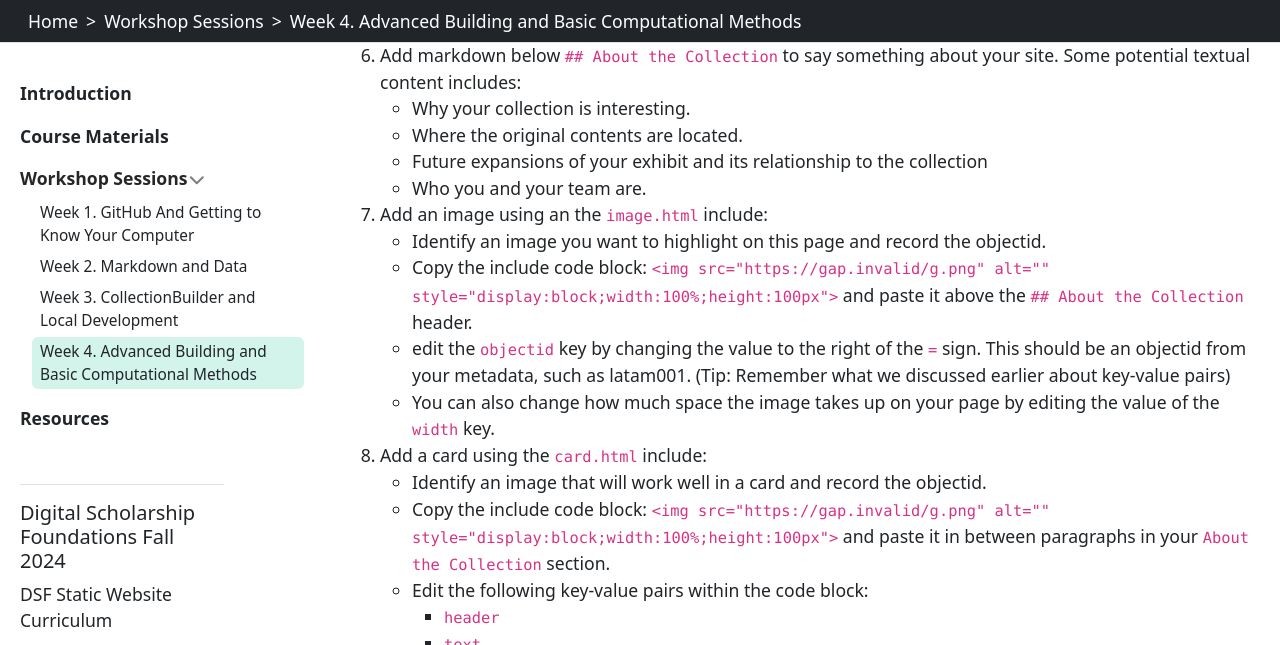
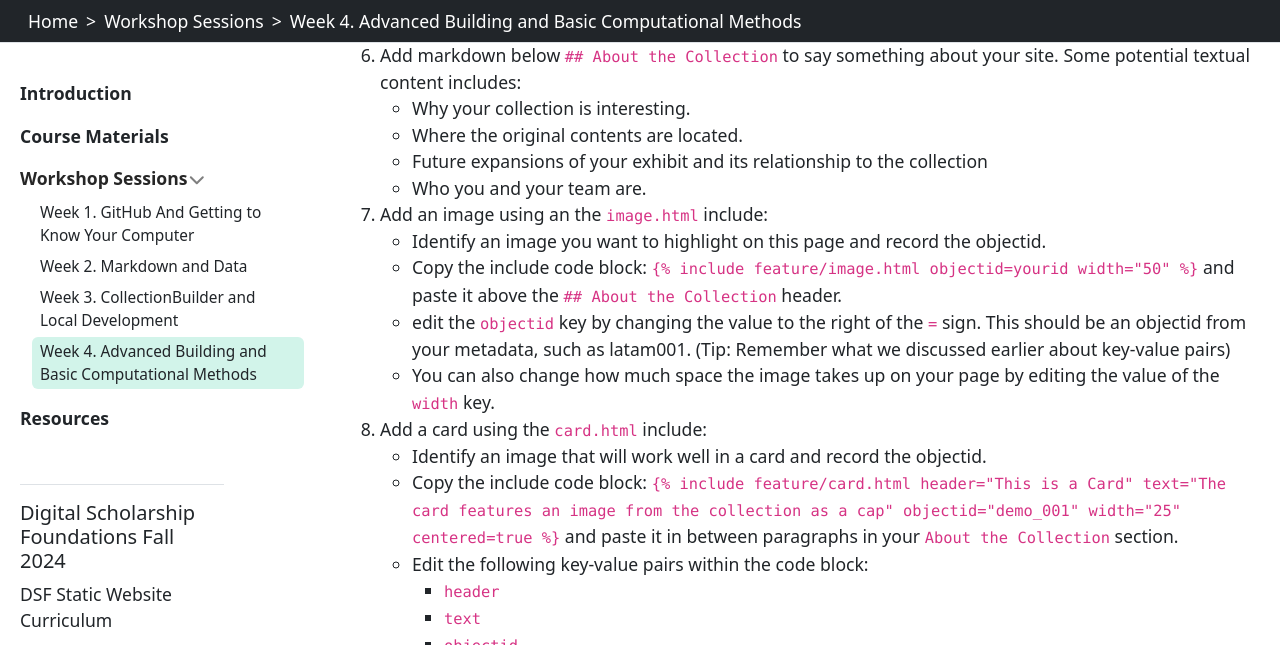
Before and after one commit to PULdischo/dsf-static-web, a Jekyll site: the page built from content/sessions/week-4.md, in a window 1280 px wide and 900 px high, scrolled down 1711 px, cut to the strip 0-645 px from the top of the window. Built offline with Jekyll 4.4.1, drawn with Linux system fonts in a browser that asks for light colours; part of the change alters nothing that is shown.

Commit message:
fixes build error

```diff
--- a/content/sessions/week-4.md
+++ b/content/sessions/week-4.md
@@ -50,12 +50,12 @@ We will address some of the key areas of CollectionBuilder site customization to
     - Who you and your team are.
 7. Add an image using an the `image.html` include:
     - Identify an image you want to highlight on this page and record the objectid.
-    - Copy the include code block: `{% include feature/image.html objectid=yourid width="50" %}` and paste it above the `## About the Collection` header.
+    - Copy the include code block: `{% raw %}{% include feature/image.html objectid=yourid width="50" %}{% endraw %}` and paste it above the `## About the Collection` header.
     - edit the `objectid` key by changing the value to the right of the `=` sign. This should be an objectid from your metadata, such as latam001. (Tip: Remember what we discussed earlier about key-value pairs)
     - You can also change how much space the image takes up on your page by editing the value of the `width` key.
 8.  Add a card using the `card.html` include:
     - Identify an image that will work well in a card and record the objectid.
-    - Copy the include code block: `{% include feature/card.html header="This is a Card" text="The card features an image from the collection as a cap" objectid="demo_001" width="25" centered=true %}` and paste it in between paragraphs in your `About the Collection` section.
+    - Copy the include code block: `{% raw %}{% include feature/card.html header="This is a Card" text="The card features an image from the collection as a cap" objectid="demo_001" width="25" centered=true %}{% endraw %}` and paste it in between paragraphs in your `About the Collection` section.
     - Edit the following key-value pairs within the code block:
         - `header`
         - `text`
```
